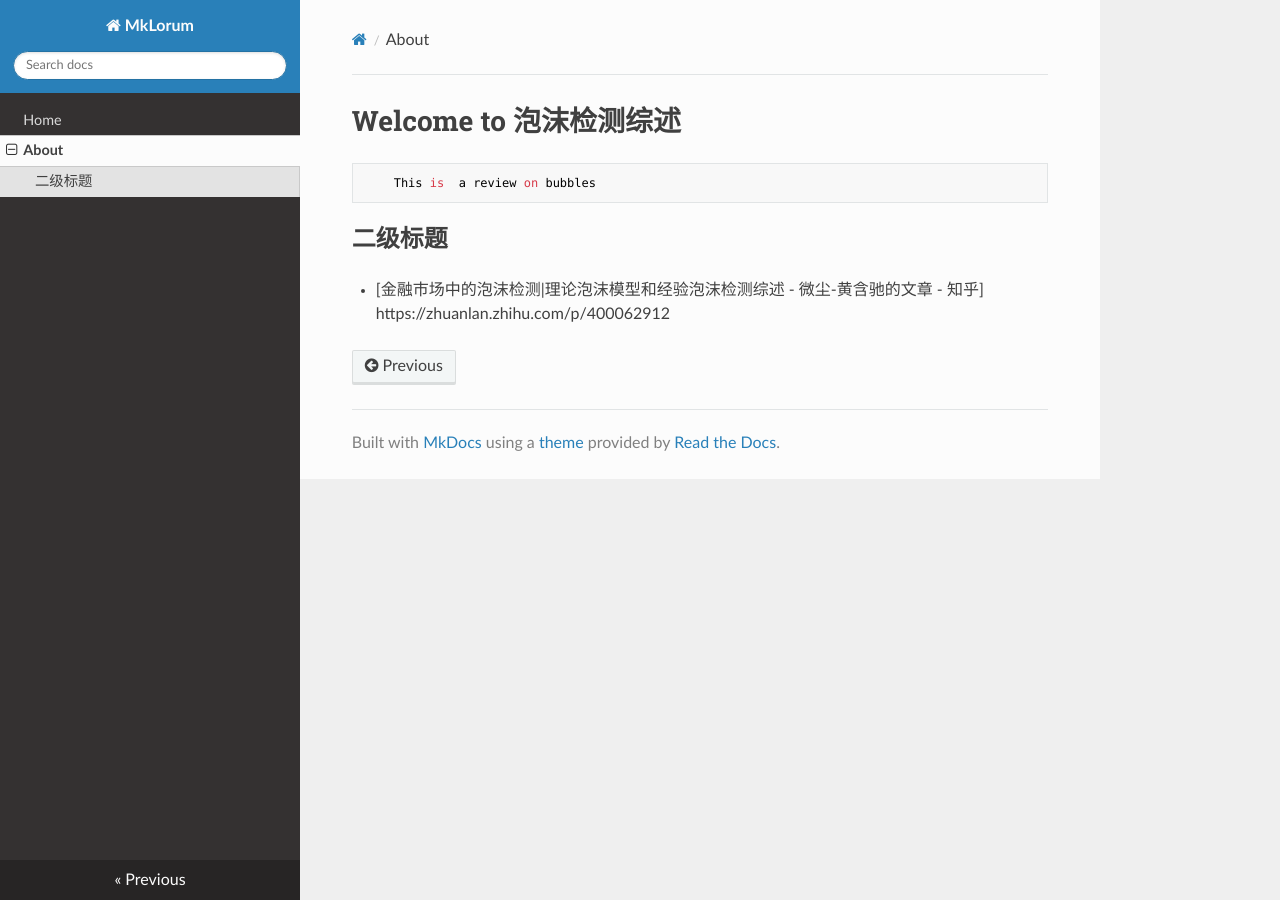
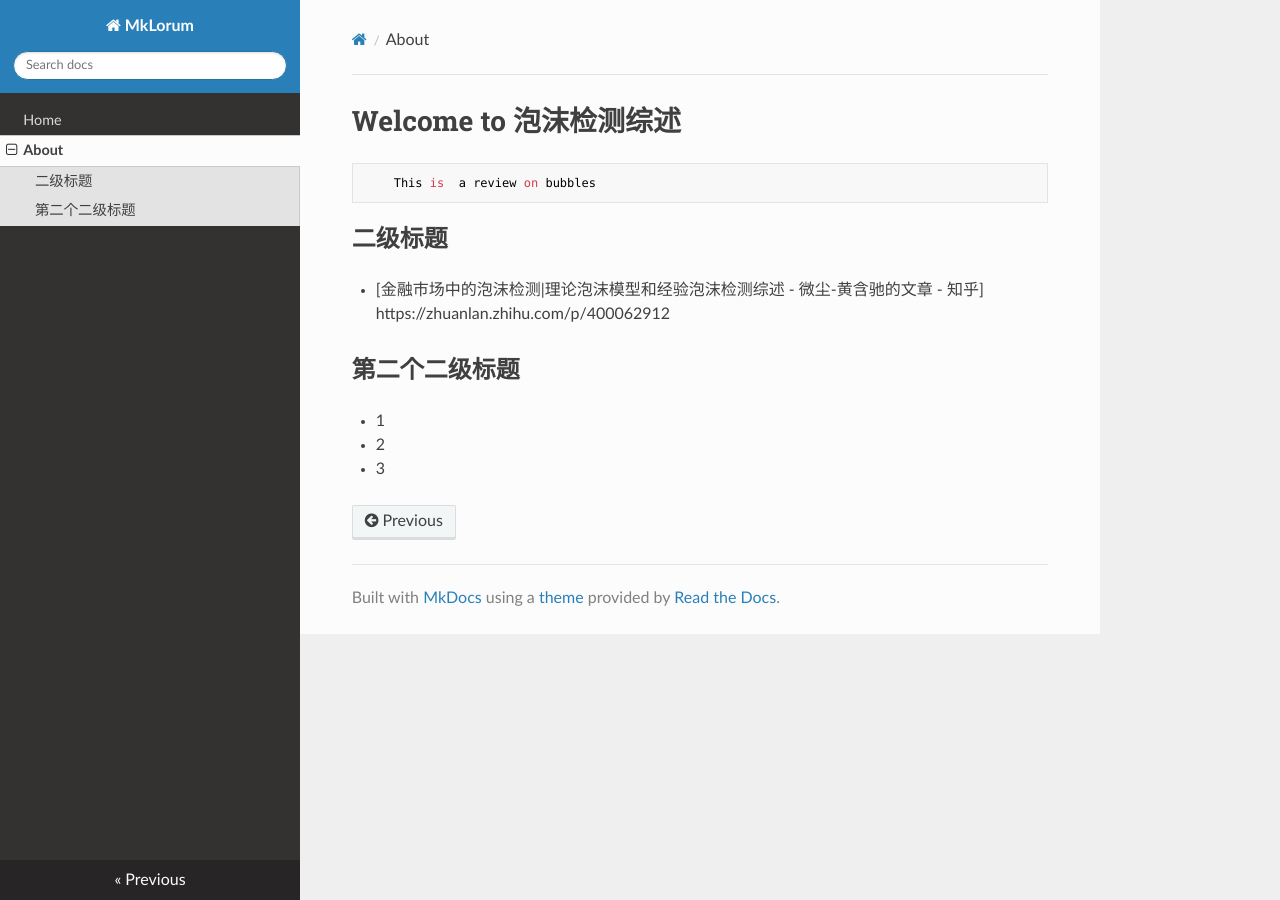
Before and after one commit to sunwenyue123/Mkdoc-test, an MkDocs documentation site: the page built from docs/about.md, in a window 1280 px wide. Built offline with MkDocs 1.6.1, drawn with Linux system fonts in a browser that asks for light colours; nearby versions of some CDN libraries.

Commit message:
20220518 测试本地cmd build与deploy功能

```diff
--- a/_config.yml
+++ /dev/null
@@ -1 +0,0 @@
-theme: jekyll-theme-architect
--- a/docs/about.md
+++ b/docs/about.md
@@ -3,5 +3,10 @@
 
 ## 二级标题
 
+- [金融市场中的泡沫检测|理论泡沫模型和经验泡沫检测综述 - 微尘-黄含驰的文章 - 知乎] https://zhuanlan.zhihu.com/p/400062912
 
-- [金融市场中的泡沫检测|理论泡沫模型和经验泡沫检测综述 - 微尘-黄含驰的文章 - 知乎] https://zhuanlan.zhihu.com/p/400062912
+## 第二个二级标题
+
+- 1
+- 2
+- 3
```
Also changed, not shown: site/about/index.html, site/index.html, site/search/search_index.json, 1 other file.
